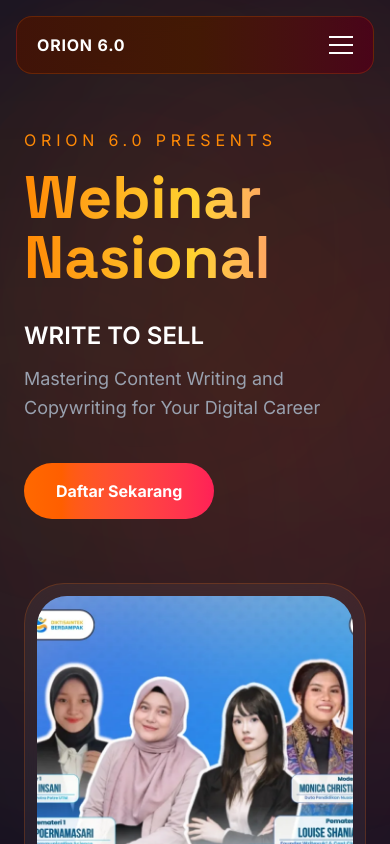
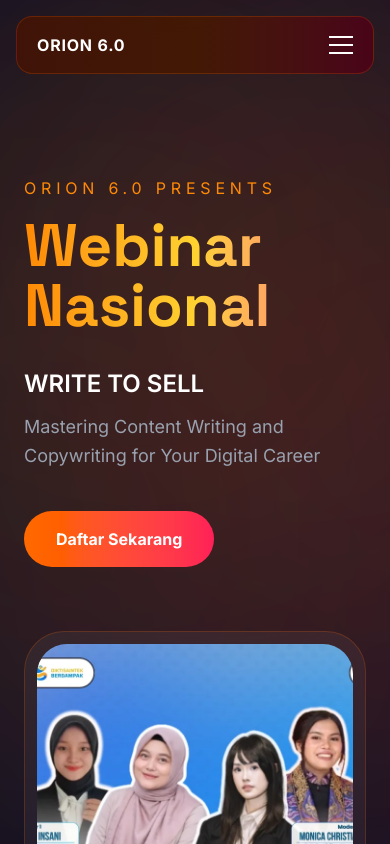
Before and after one commit to ukmfriset/orion-website, a Next.js app: page /webinar in a window 390 px wide. Shown: the top 844 px of the page. Built offline with nearby package versions, Linux system fonts and the light colour scheme.

Commit message:
Fix webinar hero spacing

```diff
--- a/src/components/webinar/WebinarHero.tsx
+++ b/src/components/webinar/WebinarHero.tsx
@@ -2,7 +2,7 @@
 
 export default function WebinarHero() {
   return (
-    <section className="relative overflow-hidden px-6 pb-32 pt-32 md:pt-48">
+    <section className="relative z-10 overflow-hidden px-6 pb-32 pt-44 md:pt-48">
       <div className="absolute left-0 top-0 h-[600px] w-[600px] rounded-full bg-orange-500/10 blur-[180px]" />
 
       <div className="absolute right-0 top-0 h-[500px] w-[500px] rounded-full bg-amber-500/10 blur-[180px]" />
```
